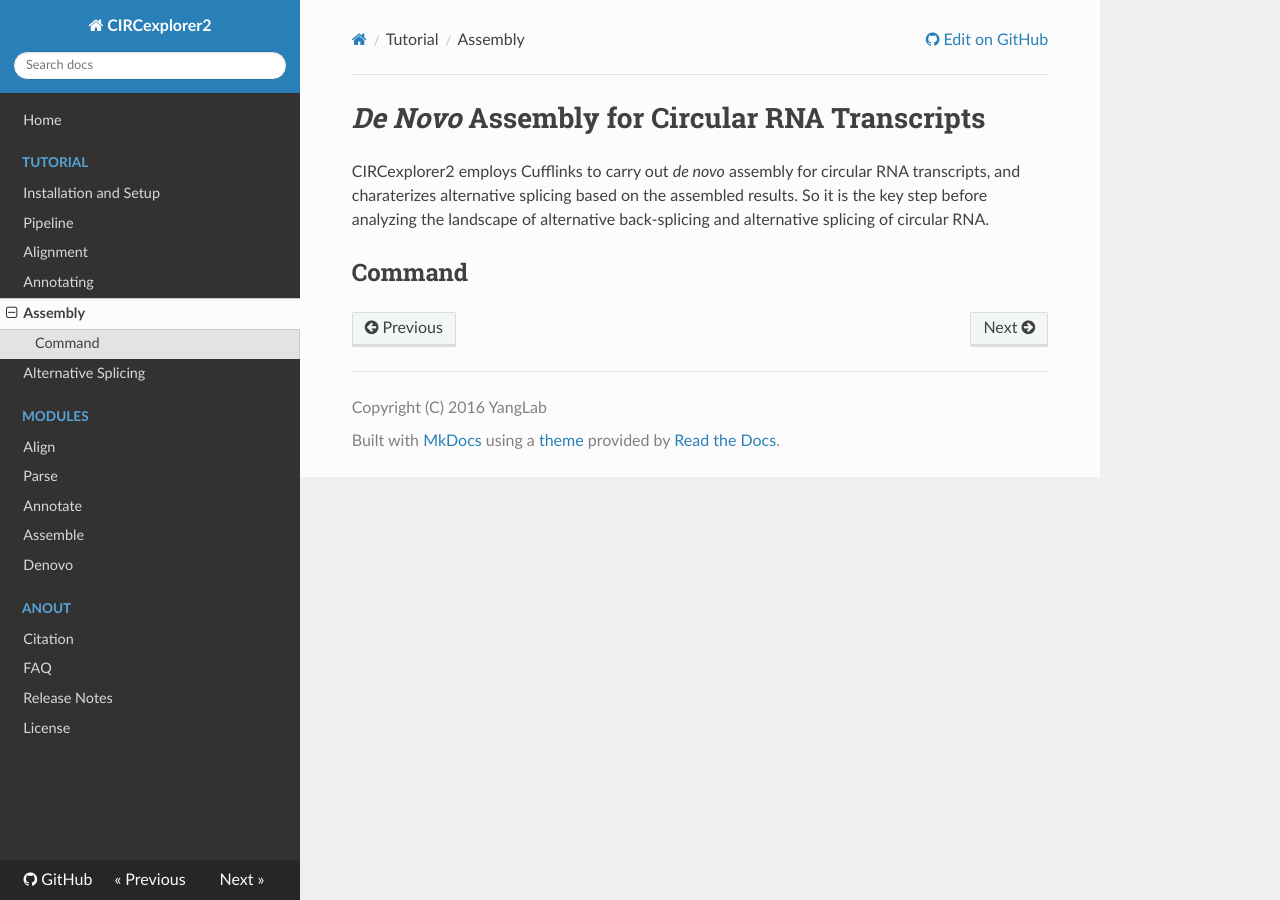
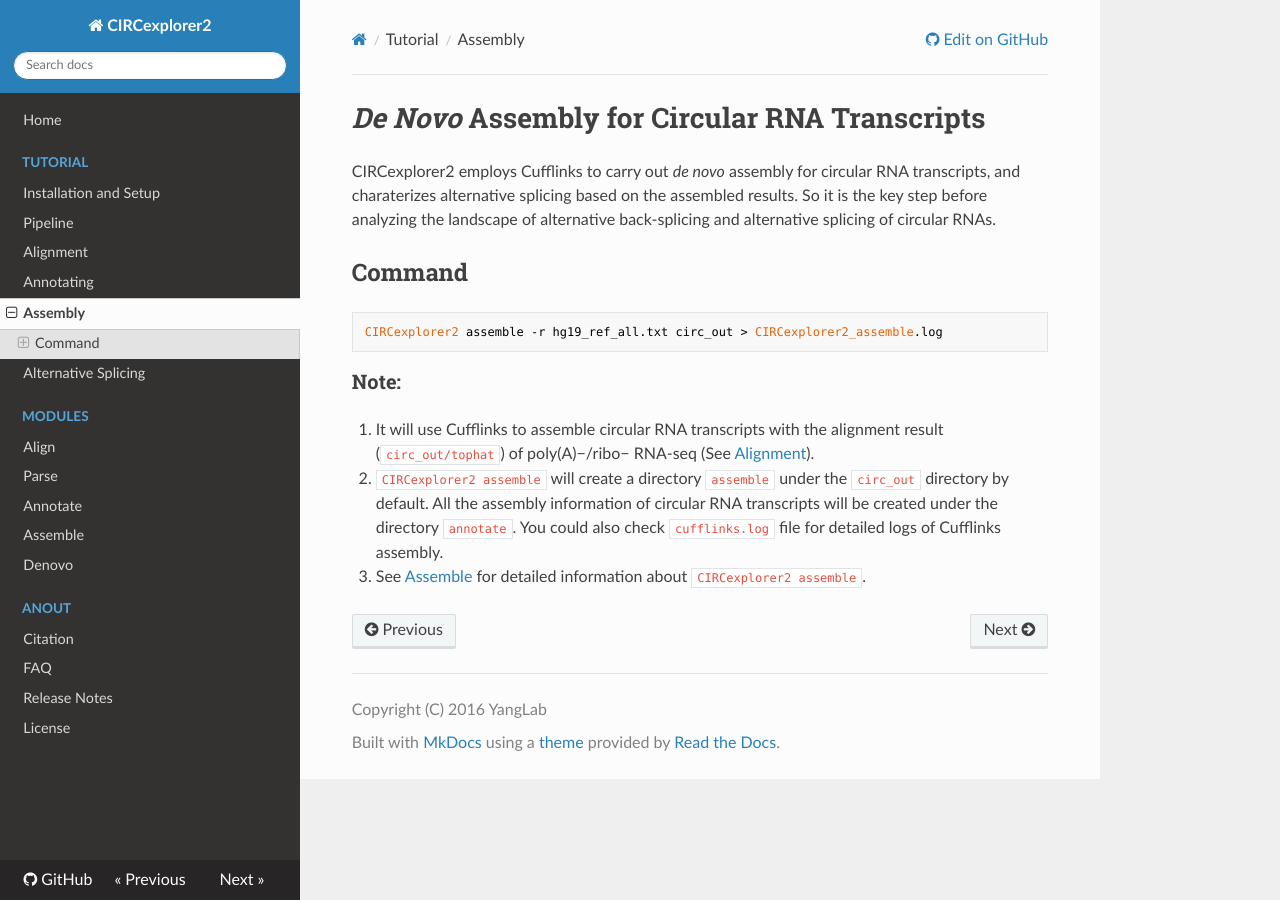
Before and after one commit to YangLab/CIRCexplorer2, an MkDocs documentation site: the page built from docs/tutorial/assembly.md, in a window 1280 px wide. Built offline with MkDocs 1.6.1, drawn with Linux system fonts in a browser that asks for light colours; nearby versions of some CDN libraries; old or Windows-style settings are respelled for this version of MkDocs.

Commit message:
update docs

````diff
--- a/docs/tutorial/assembly.md
+++ b/docs/tutorial/assembly.md
@@ -1,5 +1,14 @@
 # *De Novo* Assembly for Circular RNA Transcripts
 
-CIRCexplorer2 employs Cufflinks to carry out *de novo* assembly for circular RNA transcripts, and charaterizes alternative splicing based on the assembled results. So it is the key step before analyzing the landscape of alternative back-splicing and alternative splicing of circular RNA.
+CIRCexplorer2 employs Cufflinks to carry out *de novo* assembly for circular RNA transcripts, and charaterizes alternative splicing based on the assembled results. So it is the key step before analyzing the landscape of alternative back-splicing and alternative splicing of circular RNAs.
 
 ## Command
+
+```
+CIRCexplorer2 assemble -r hg19_ref_all.txt circ_out > CIRCexplorer2_assemble.log
+```
+
+### Note:
+1. It will use Cufflinks to assemble circular RNA transcripts with the alignment result (`circ_out/tophat`) of poly(A)−/ribo− RNA-seq (See [Alignment](../tutorial/alignment.md)).
+2. `CIRCexplorer2 assemble` will create a directory `assemble` under the `circ_out` directory by default. All the assembly information of circular RNA transcripts will be created under the directory `annotate`. You could also check `cufflinks.log` file for detailed logs of Cufflinks assembly.
+3. See [Assemble](../modules/assemble.md) for detailed information about `CIRCexplorer2 assemble`.
````
Also changed, not shown: README.md (+4 -0 lines), docs/about/citation.md (+15 -0 lines), docs/index.md (+12 -0 lines), docs/modules/denovo.md (+2 -0 lines), docs/tutorial/alignment.md (+1 -1 lines), docs/tutorial/annotating.md (+2 -1 lines), docs/tutorial/as.md (+13 -0 lines).
